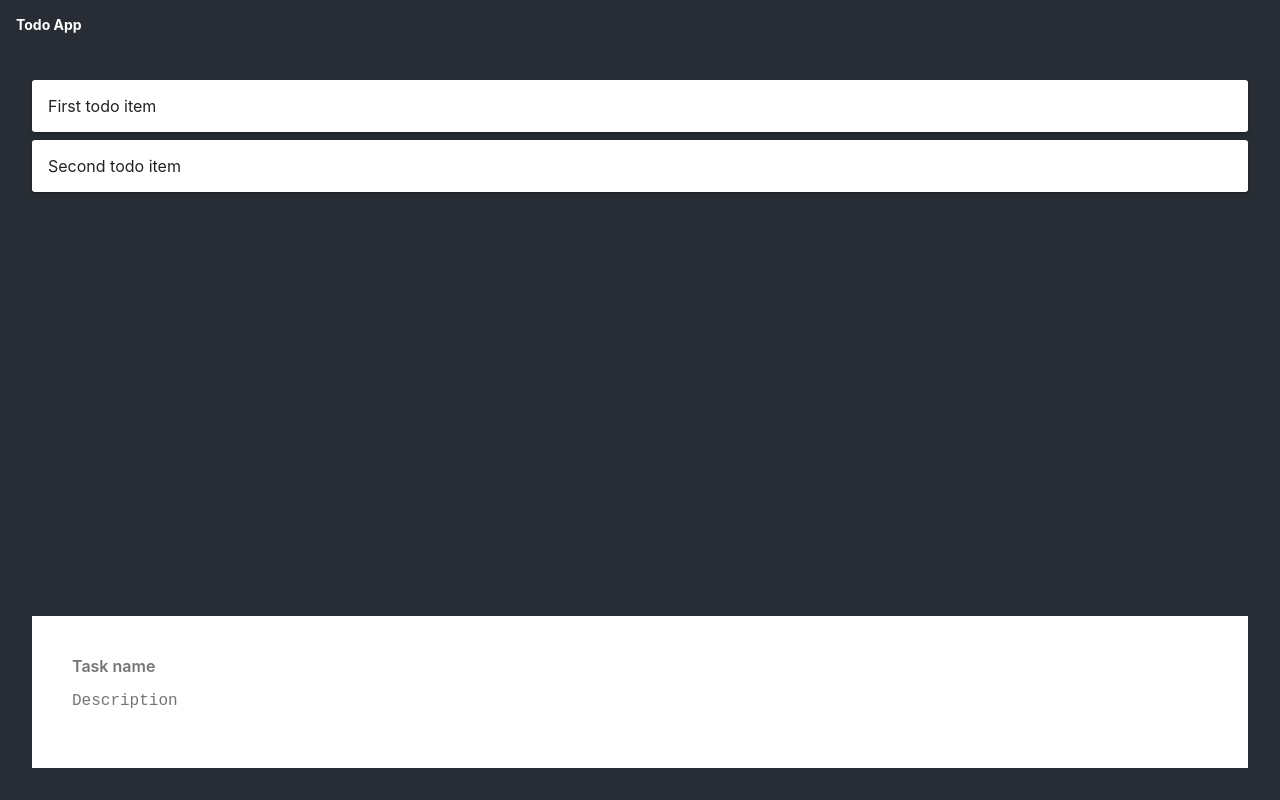
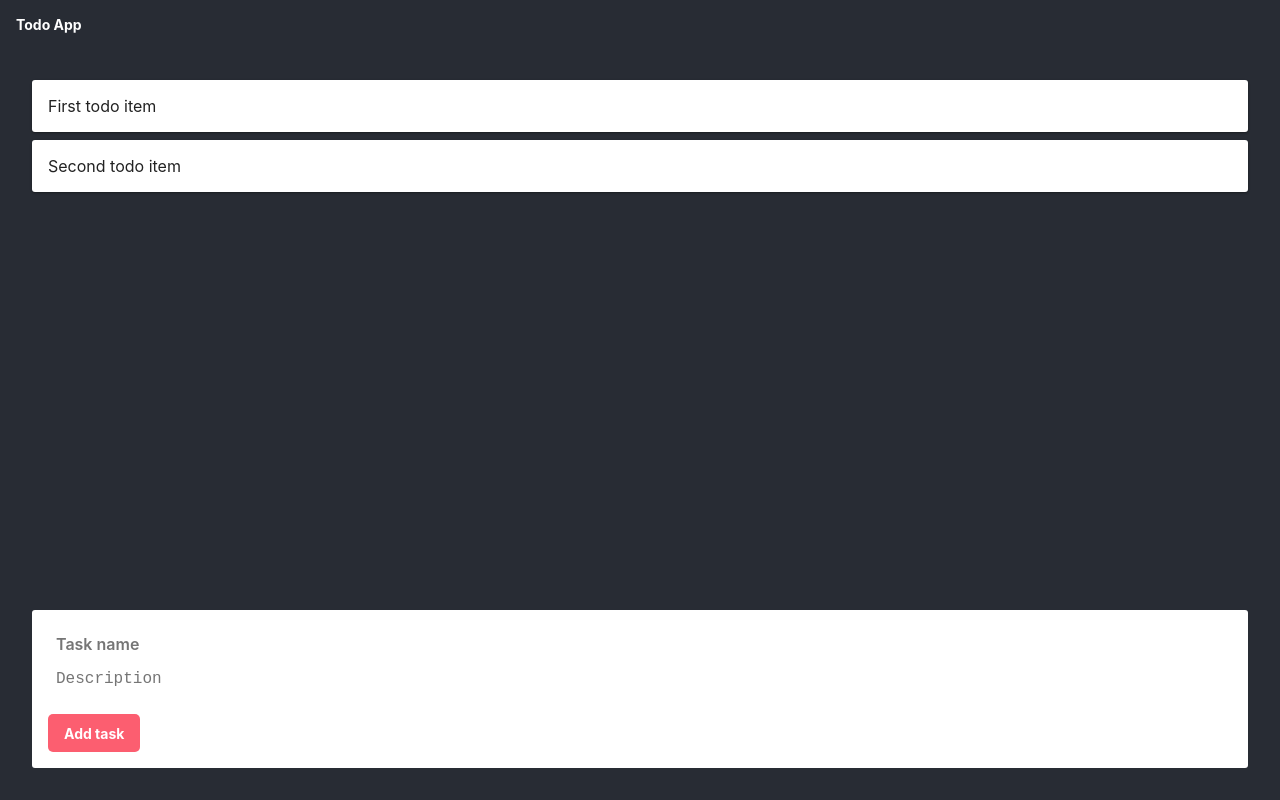
Before and after one commit to orjanbp/react-demo-todoapp, a React (Create React App) app: page / in a window 1280 px wide. Built offline with nearby package versions, Linux system fonts and the light colour scheme.

Commit message:
add button component

```diff
--- a/src/components/pages/TodoOverview/core/AddNewTodo/AddNewTodo.tsx
+++ b/src/components/pages/TodoOverview/core/AddNewTodo/AddNewTodo.tsx
@@ -2,11 +2,13 @@ import React from 'react';
 import styled from 'styled-components';
 import { NameField } from '@/components/shared/Form/NameField';
 import { DescriptionField } from '@/components/shared/Form/DescriptionField';
+import { BoxButton } from '@/components/shared/Button/BoxButton';
 
 const Container = styled.div`
   background-color: #FFF;
   color: #222;
-  padding: 32px;
+  border-radius: 3px;
+  padding: 16px 16px;
 `;
 
 export const AddNewTodo = () => {
@@ -15,6 +17,9 @@ export const AddNewTodo = () => {
     <Container>
       <NameField name="new-todo-name" />
       <DescriptionField name="new-todo-description" />
+      <div>
+        <BoxButton text="Add task" />
+      </div>
     </Container>
   );
 };
--- a/src/components/pages/TodoOverview/core/TodoList/Components.tsx
+++ b/src/components/pages/TodoOverview/core/TodoList/Components.tsx
@@ -2,9 +2,9 @@ import styled from 'styled-components';
 
 export const TodoItemContainer = styled.div`
   background-color: #FFF;
+  color: #222;
   border-radius: 3px;
   padding: 16px 16px;
-  color: #222;
   box-shadow: 0 1px 3px rgba(0,0,0,0.12), 0 1px 2px rgba(0,0,0,0.24);
   &:hover {
     cursor: pointer;
--- /dev/null
+++ b/src/components/shared/Button/BoxButton.tsx
@@ -0,0 +1,34 @@
+import React, { PropsWithChildren } from 'react';
+import styled, { css } from 'styled-components';
+
+type ButtonVariarnts = 'primary' | 'secondary';
+
+const Container = styled.button<{ variant: ButtonVariarnts }>`
+  display: flex;
+  align-items: center;
+  height: 38px;
+  padding: 8px 16px;
+  border: none;
+  border-radius: 5px;
+  font-weight: bold;
+  font-size: 1.4rem;
+  cursor: pointer;
+  ${props => props.variant === 'primary' && css`
+    background-color: #FC5E70;
+    color: #FFF;
+  `}
+  ${props => props.variant === 'secondary' && css`
+    background-color: #FFF;
+    border: 1px solid #
+  `}
+`;
+
+interface Props {
+  text: string;
+  variant?: ButtonVariarnts;
+}
+export const BoxButton = ({ text, variant = 'primary' }: Props) => (
+  <Container variant={variant}>
+    {text}
+  </Container>
+);
--- a/src/components/shared/Form/DescriptionField.tsx
+++ b/src/components/shared/Form/DescriptionField.tsx
@@ -21,9 +21,11 @@ const StyledField = styled.textarea`
   font-size: 1.6rem;
   padding: 6px;
   margin: 2px;
+  border-radius: 3px;
   border: none;
   resize: none;
   overflow: hidden;
+  box-sizing: border-box;
 `;
 
 interface Props {
--- a/src/components/shared/Form/NameField.tsx
+++ b/src/components/shared/Form/NameField.tsx
@@ -6,8 +6,10 @@ const StyledField = styled.input`
   font-size: 1.6rem;
   font-weight: 600;
   padding: 6px;
+  border-radius: 3px;
   margin: 2px;
   border: none;
+  box-sizing: border-box;
 `;
 
 interface Props {
--- a/src/index.css
+++ b/src/index.css
@@ -12,7 +12,7 @@ body {
   font-size: 1.6rem;
 }
 
-input {
+input, button {
   font-family: -apple-system, BlinkMacSystemFont, 'Segoe UI', 'Roboto', 'Oxygen',
     'Ubuntu', 'Cantarell', 'Fira Sans', 'Droid Sans', 'Helvetica Neue',
     sans-serif;
```
